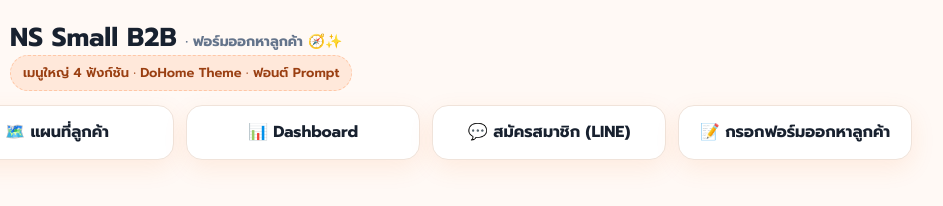
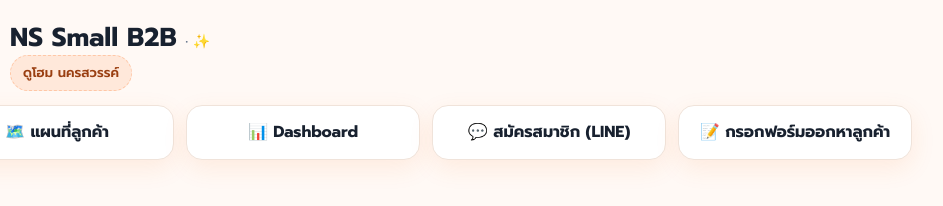
Before and after one commit to M4x7p/NsSmallB2B, a plain HTML site: page index.html in a window 1280 px wide. Shown: the full height of the page, 214-1157 px from the left. Drawn offline with Linux system fonts and the light colour scheme; some packages are replaced by stand-ins of ours.

Commit message:
Update index.html

```diff
--- a/index.html
+++ b/index.html
@@ -3,7 +3,7 @@
 <head>
   <meta charset="utf-8" />
   <meta name="viewport" content="width=device-width, initial-scale=1" />
-  <title>NS Small B2B · DoHome</title>
+  <title>NS Small B2B</title>
 
   <!-- ฟอนต์ + ธีม -->
   <link rel="preconnect" href="https://fonts.googleapis.com">
@@ -62,8 +62,8 @@
   <header>
     <div class="brand"><img src="assets/dohome_logo.jpg" alt="DoHome logo"></div>
     <div>
-      <h1>NS Small B2B <span class="tag">· ฟอร์มออกหาลูกค้า 🧭✨</span></h1>
-      <div class="ribbon">เมนูใหญ่ 4 ฟังก์ชัน · DoHome Theme · ฟอนต์ Prompt</div>
+      <h1>NS Small B2B <span class="tag">· ✨</span></h1>
+      <div class="ribbon">ดูโฮม นครสวรรค์</div>
     </div>
   </header>
 
```
